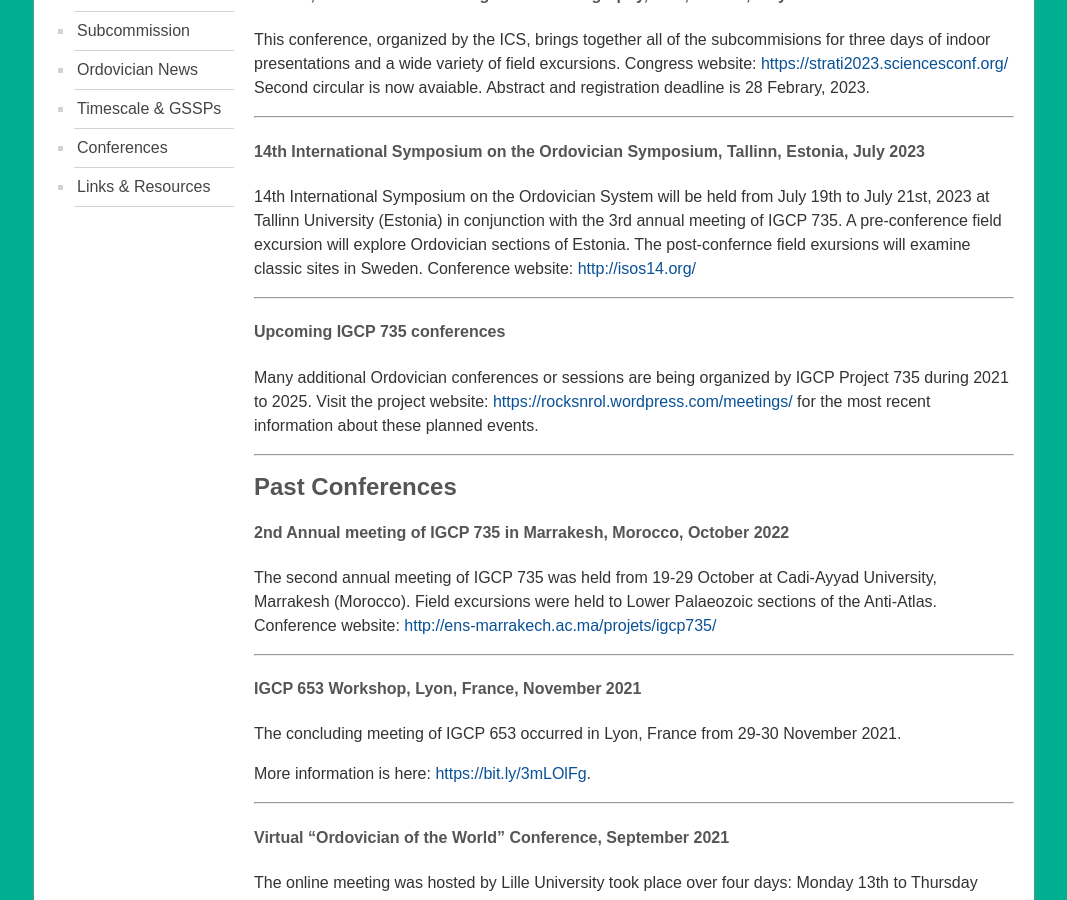
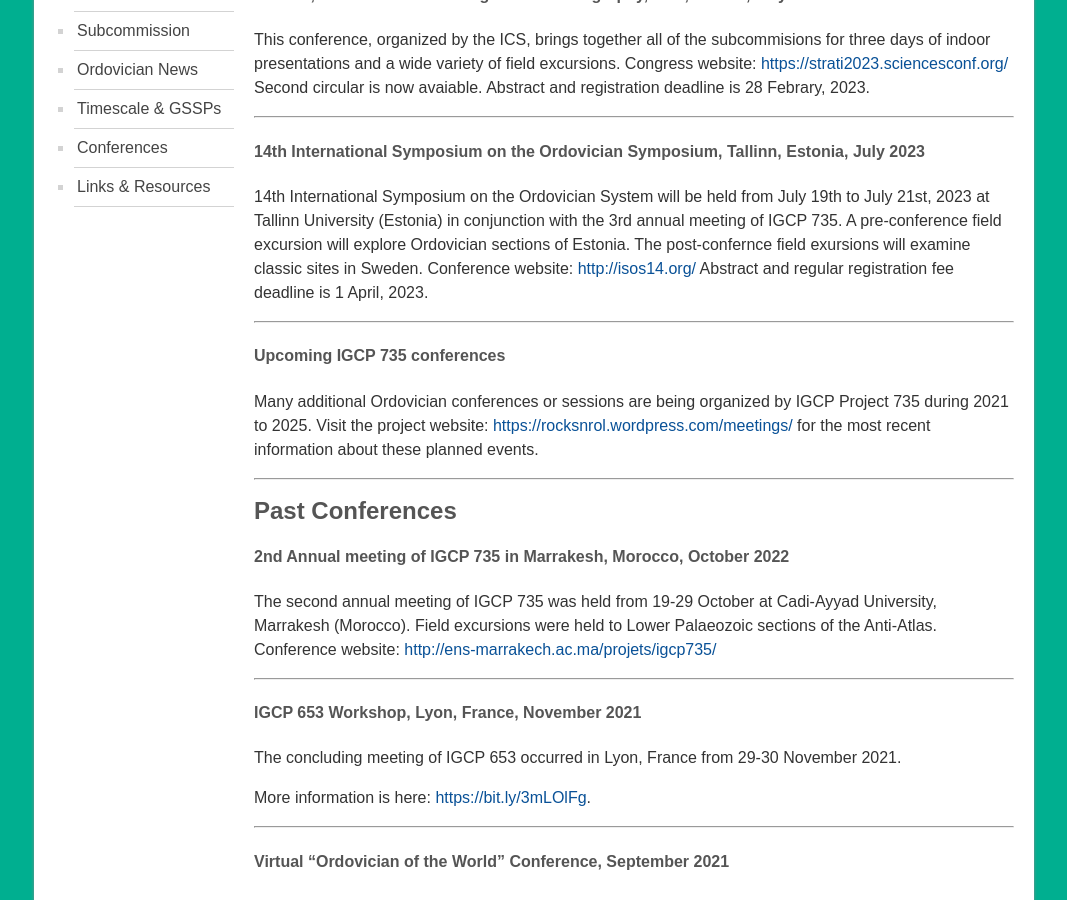
Before and after one commit to whwangChina/subcommission-ordovician, a Jekyll site: the page built from pages/conference.md, in a window 1280 px wide and 900 px high, scrolled down 486 px. Shown: the whole window, without its empty margins (106-1173 px from the left). Built offline with Jekyll 4.4.1, drawn with Linux system fonts in a browser that asks for light colours.

Commit message:
Update conference.md

```diff
--- a/pages/conference.md
+++ b/pages/conference.md
@@ -13,7 +13,7 @@ This conference, organized by the ICS, brings together all of the subcommisions
 
 #### 14th International Symposium on the Ordovician Symposium, Tallinn, Estonia, July 2023
 
-14th International Symposium on the Ordovician System will be held from July 19th to July 21st, 2023 at Tallinn University (Estonia) in conjunction with the 3rd annual meeting of IGCP 735. A pre-conference field excursion will explore Ordovician sections of Estonia. The post-confernce field exursions will examine classic sites in Sweden. Conference website: <http://isos14.org/>
+14th International Symposium on the Ordovician System will be held from July 19th to July 21st, 2023 at Tallinn University (Estonia) in conjunction with the 3rd annual meeting of IGCP 735. A pre-conference field excursion will explore Ordovician sections of Estonia. The post-confernce field exursions will examine classic sites in Sweden. Conference website: <http://isos14.org/>  Abstract and regular registration fee deadline is 1 April, 2023.
 
 ---
 
```
